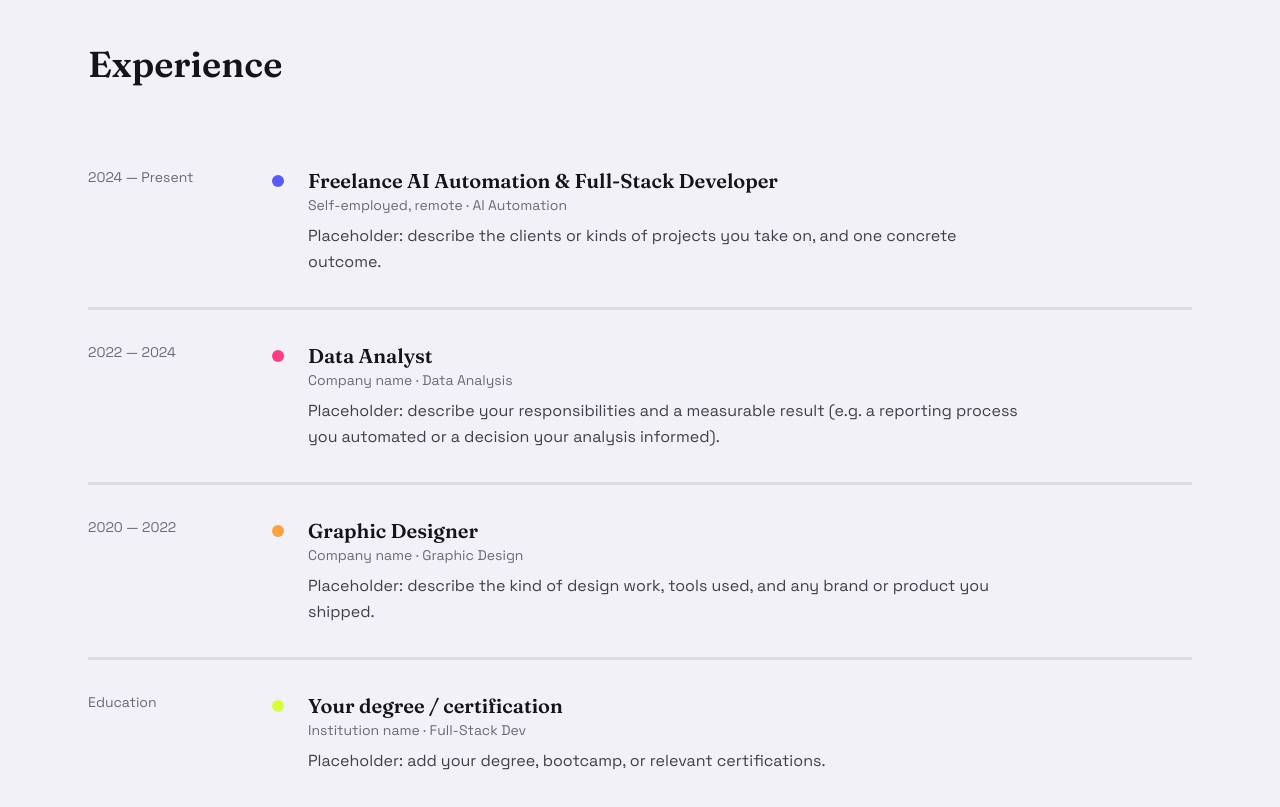
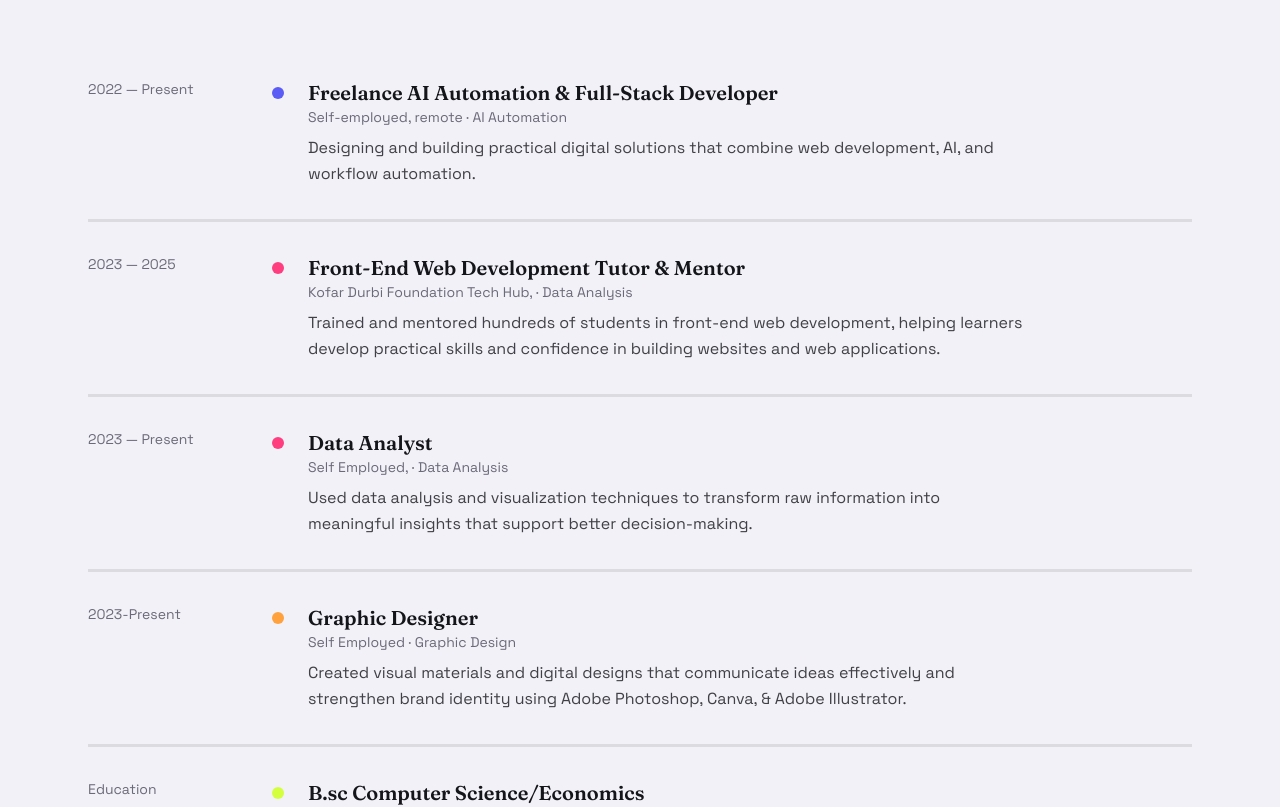
Before and after one commit to caliphridwan/Caliph_Portfolio, a Next.js app: page / in a window 1280 px wide. Shown: the part 3640-4447 px from the top of the page. Built offline with nearby package versions, Linux system fonts and the light colour scheme.

Commit message:
Final changes

```diff
--- a/content.ts
+++ b/content.ts
@@ -41,7 +41,7 @@ export const about = {
     "I'm a multidisciplinary builder who moves comfortably between four roles most teams hire separately for: I automate the repetitive parts of a business with AI, I build the product itself end-to-end, I make sense of the data it produces, and I design the interface people actually see.",
     "That range means I can take a project from a rough idea to a shipped, measurable result without a handoff — which is exactly what small remote teams and lean startups need most.",
     "With experience training and mentoring hundreds of students in front-end web development, I have built strong capabilities in teaching, leadership, mentorship, administration, and team coordination.",
-    "I bring a proven ability to communicate clearly, manage responsibilities effectively, and support individuals and teams toward achieving their goals.",
+    "",
   ],
   stats: [
     { value: "4+", label: "Disciplines, one workflow" },
@@ -168,34 +168,43 @@ export type ExperienceItem = {
 
 export const experience: ExperienceItem[] = [
   {
-    period: "2024 — Present",
+    period: "2022 — Present",
     role: "Freelance AI Automation & Full-Stack Developer",
     org: "Self-employed, remote",
     discipline: "ai",
     description:
-      "Placeholder: describe the clients or kinds of projects you take on, and one concrete outcome.",
+      "Designing and building practical digital solutions that combine web development, AI, and workflow automation.",
   },
   {
-    period: "2022 — 2024",
-    role: "Data Analyst",
-    org: "Company name",
+    period: "2023 — 2025",
+    role: "Front-End Web Development Tutor & Mentor",
+    org: "Kofar Durbi Foundation Tech Hub,",
     discipline: "data",
     description:
-      "Placeholder: describe your responsibilities and a measurable result (e.g. a reporting process you automated or a decision your analysis informed).",
+      "Trained and mentored hundreds of students in front-end web development, helping learners develop practical skills and confidence in building websites and web applications.",
   },
   {
-    period: "2020 — 2022",
+    period: "2023 — Present",
+    role: "Data Analyst",
+    org: "Self Employed,",
+    discipline: "data",
+    description:
+      " Used data analysis and visualization techniques to transform raw information into meaningful insights that support better decision-making.",
+  },
+  {
+    period: "2023-Present",
     role: "Graphic Designer",
-    org: "Company name",
+    org: "Self Employed",
     discipline: "design",
     description:
-      "Placeholder: describe the kind of design work, tools used, and any brand or product you shipped.",
+      "Created visual materials and digital designs that communicate ideas effectively and strengthen brand identity using Adobe Photoshop, Canva, & Adobe Illustrator."
+
   },
   {
     period: "Education",
-    role: "Your degree / certification",
-    org: "Institution name",
+    role: "B.sc Computer Science/Economics",
+    org: "Bayero University, Kano.",
     discipline: "dev",
-    description: "Placeholder: add your degree, bootcamp, or relevant certifications.",
+    description: "Best graduating student, Department of Computer Science & Economics, Faculty of Computing.",
   },
 ];
```
